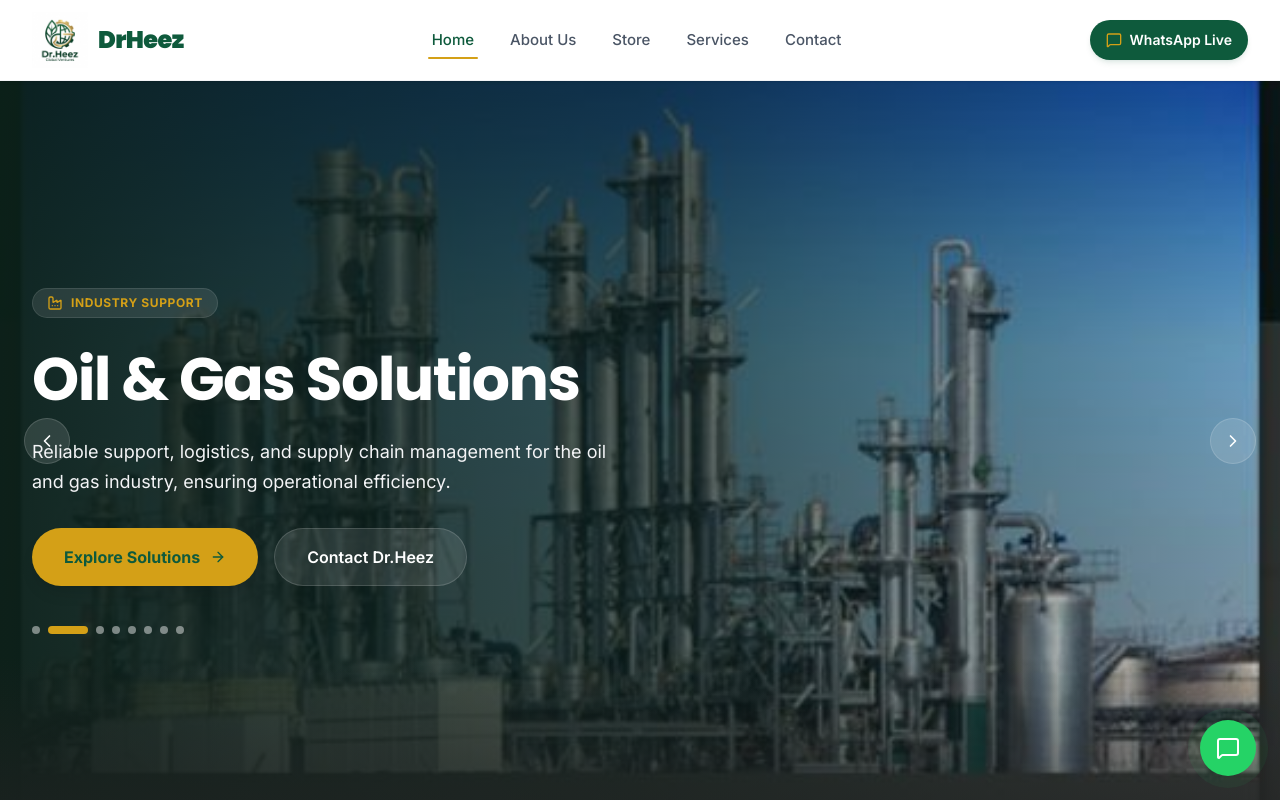
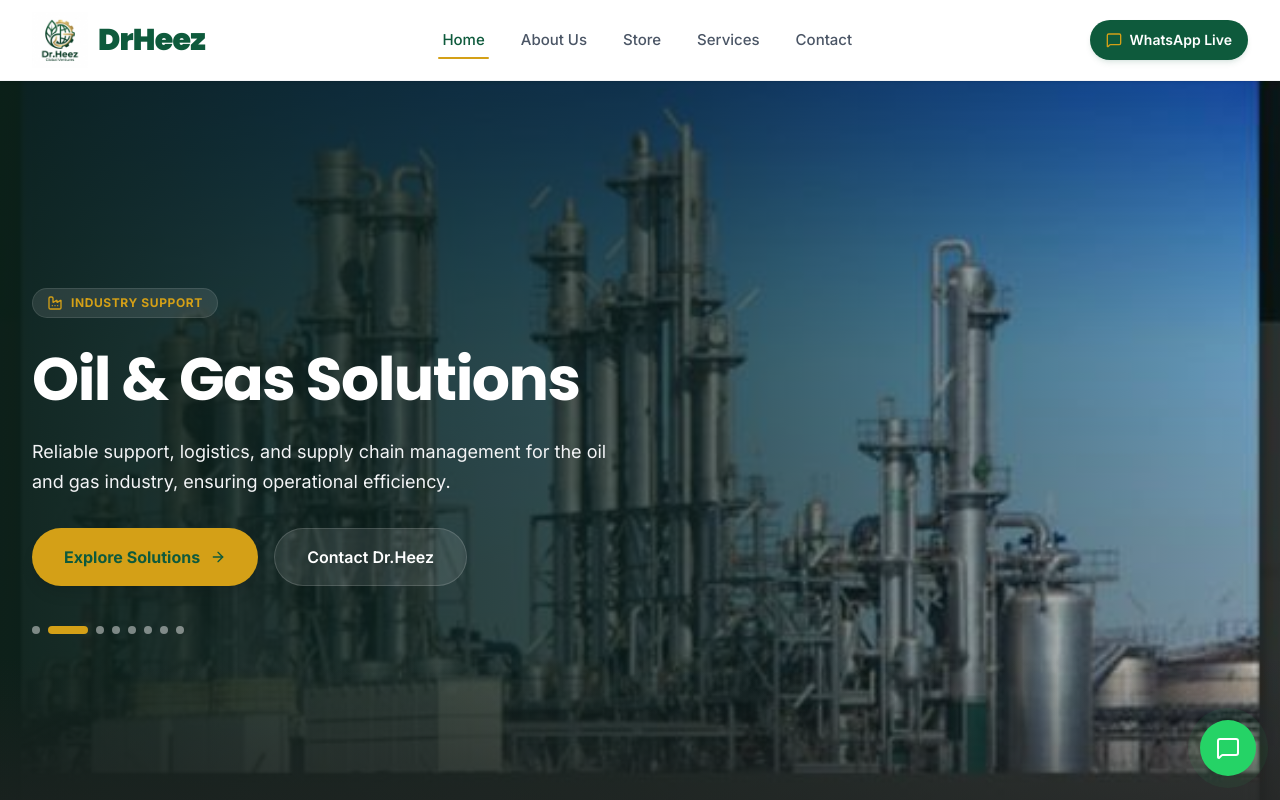
Before and after one commit to kezieodike-dotcom/DrHeez, a React (Vite) app: page / in a window 1280 px wide. Shown: the top 800 px of the page. Built offline with nearby package versions, Linux system fonts and the light colour scheme; grey boxes are pictures that could not be loaded.

Commit message:
Refine header and hero controls

```diff
--- a/src/components/Header.tsx
+++ b/src/components/Header.tsx
@@ -34,7 +34,7 @@ export default function Header({ activeTab, setActiveTab }: HeaderProps) {
               alt="Dr.Heez Global Ventures Logo"
               className="h-12 md:h-14 w-auto object-contain transition-transform group-hover:scale-105"
             />
-            <span className="font-display font-black text-xl sm:text-2xl text-brand-green tracking-tight leading-none">
+            <span className="font-display font-black text-2xl sm:text-3xl text-brand-green tracking-tight leading-none">
               DrHeez
             </span>
           </div>
--- a/src/components/Hero.tsx
+++ b/src/components/Hero.tsx
@@ -1,5 +1,5 @@
 import { useState, useEffect } from 'react';
-import { ArrowRight, Activity, BrainCircuit, Factory, Smartphone, TrendingUp, HardHat, Wheat, ShoppingBag, ChevronLeft, ChevronRight } from 'lucide-react';
+import { ArrowRight, Activity, BrainCircuit, Factory, Smartphone, TrendingUp, HardHat, Wheat, ShoppingBag } from 'lucide-react';
 
 interface HeroProps {
   onShopClick: () => void;
@@ -93,9 +93,6 @@ export default function Hero({ onShopClick, onServicesClick, onContactClick }: H
     return () => clearInterval(timer);
   }, [slides.length]);
 
-  const nextSlide = () => setCurrentSlide((prev) => (prev + 1) % slides.length);
-  const prevSlide = () => setCurrentSlide((prev) => (prev - 1 + slides.length) % slides.length);
-
   const activeSlide = slides[currentSlide];
   const ActiveIcon = activeSlide.icon;
 
@@ -168,20 +165,6 @@ export default function Hero({ onShopClick, onServicesClick, onContactClick }: H
           </div>
         </div>
 
-        <button
-          onClick={prevSlide}
-          className="absolute top-1/2 left-4 sm:left-6 -translate-y-1/2 p-3 bg-white/12 hover:bg-white/20 text-white rounded-full border border-white/15 cursor-pointer transition-all z-20"
-          aria-label="Previous slide"
-        >
-          <ChevronLeft className="h-5 w-5" />
-        </button>
-        <button
-          onClick={nextSlide}
-          className="absolute top-1/2 right-4 sm:right-6 -translate-y-1/2 p-3 bg-white/12 hover:bg-white/20 text-white rounded-full border border-white/15 cursor-pointer transition-all z-20"
-          aria-label="Next slide"
-        >
-          <ChevronRight className="h-5 w-5" />
-        </button>
       </div>
     </div>
   );
```
